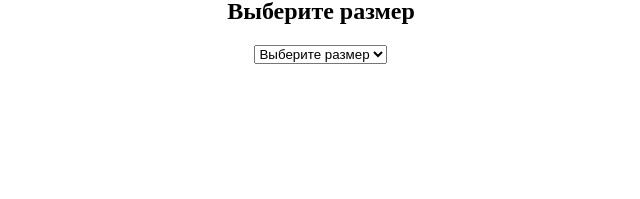
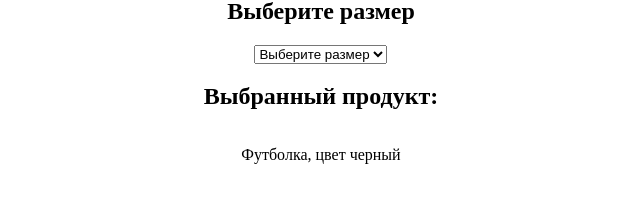
Before and after one commit to v154254/TestTask, a React (Vite) app: page /products/1 in a window 1280 px wide. Shown: the part 598-797 px from the top of the page, without its empty margins (319-959 px from the left). Built offline with nearby package versions, Linux system fonts and the light colour scheme.

Commit message:
feat: now you can see what product is currently selected

```diff
--- a/src/components/SizeSelector/SizeSelector.tsx
+++ b/src/components/SizeSelector/SizeSelector.tsx
@@ -13,7 +13,8 @@ function SizeSelector({ ...props }) {
 
   useEffect(() => {
     setSelectedValue('default');
-  }, [props.availableSizes]);
+    dispatch(setSizeID(0));
+  }, [props.availableSizes, dispatch, setSizeID]);
 
   getSizes().then(
     (results) => {
--- a/src/pages/ProductPage/ProductPage.tsx
+++ b/src/pages/ProductPage/ProductPage.tsx
@@ -7,15 +7,16 @@ import SizeSelector from '../../components/SizeSelector/SizeSelector';
 import { useAppDispatch, useAppSelector } from '../../hooks/redux';
 import { SelectedProductSlice } from '../../store/reducers/SelectedProductSlice';
 import ColorSelector from '../../components/ColorSelector/ColorSelector';
-import { getProductColor } from '../../services/api';
+import { getProductColor, getSize } from '../../services/api';
+import SizeType from '../../types/SizeType';
 
 function ProductPage() {
   const product = useLoaderData() as ProductType;
 
   const [firstRender, setFirstRender] = useState(true);
   const [colorInfo, setColorInfo] = useState<ProductColor>(product.colors[0]);
-
-  const { productID, colorID } = useAppSelector(
+  const [sizeInfo, setSizeInfo] = useState<SizeType>();
+  const { productID, colorID, sizeID } = useAppSelector(
     (state) => state.SelectedProductSlice
   );
   const { setProductID, setColorID } = SelectedProductSlice.actions;
@@ -40,7 +41,19 @@ function ProductPage() {
         console.error(error);
       }
     );
-  }, [productID, colorID]);
+    if (sizeID !== 0) {
+      getSize(sizeID).then(
+        (size) => {
+          setSizeInfo(size);
+        },
+        (error) => {
+          console.error(error);
+        }
+      );
+    } else {
+      setSizeInfo(undefined);
+    }
+  }, [productID, colorID, sizeID]);
 
   return (
     <div className={classes.container}>
@@ -48,6 +61,11 @@ function ProductPage() {
       <Slider images={colorInfo?.images} />
       <ColorSelector availableColors={product.colors} />
       <SizeSelector availableSizes={colorInfo?.sizes} />
+      <h2>Выбранный продукт:</h2>
+      <p>
+        {product.name}, цвет {colorInfo.name}
+        {sizeInfo ? `, размер ${sizeInfo?.label}` : ''}
+      </p>
     </div>
   );
 }
```
